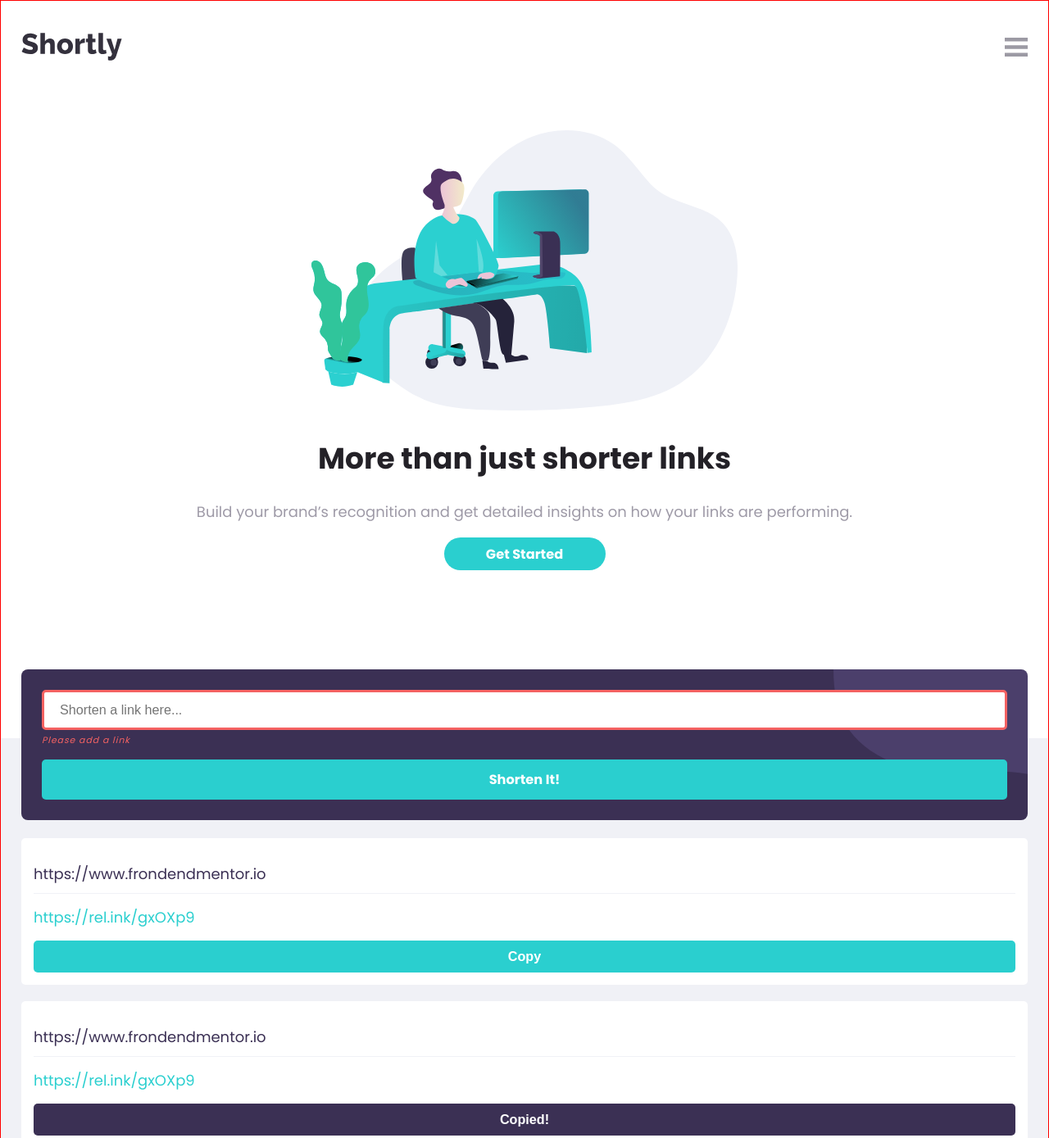
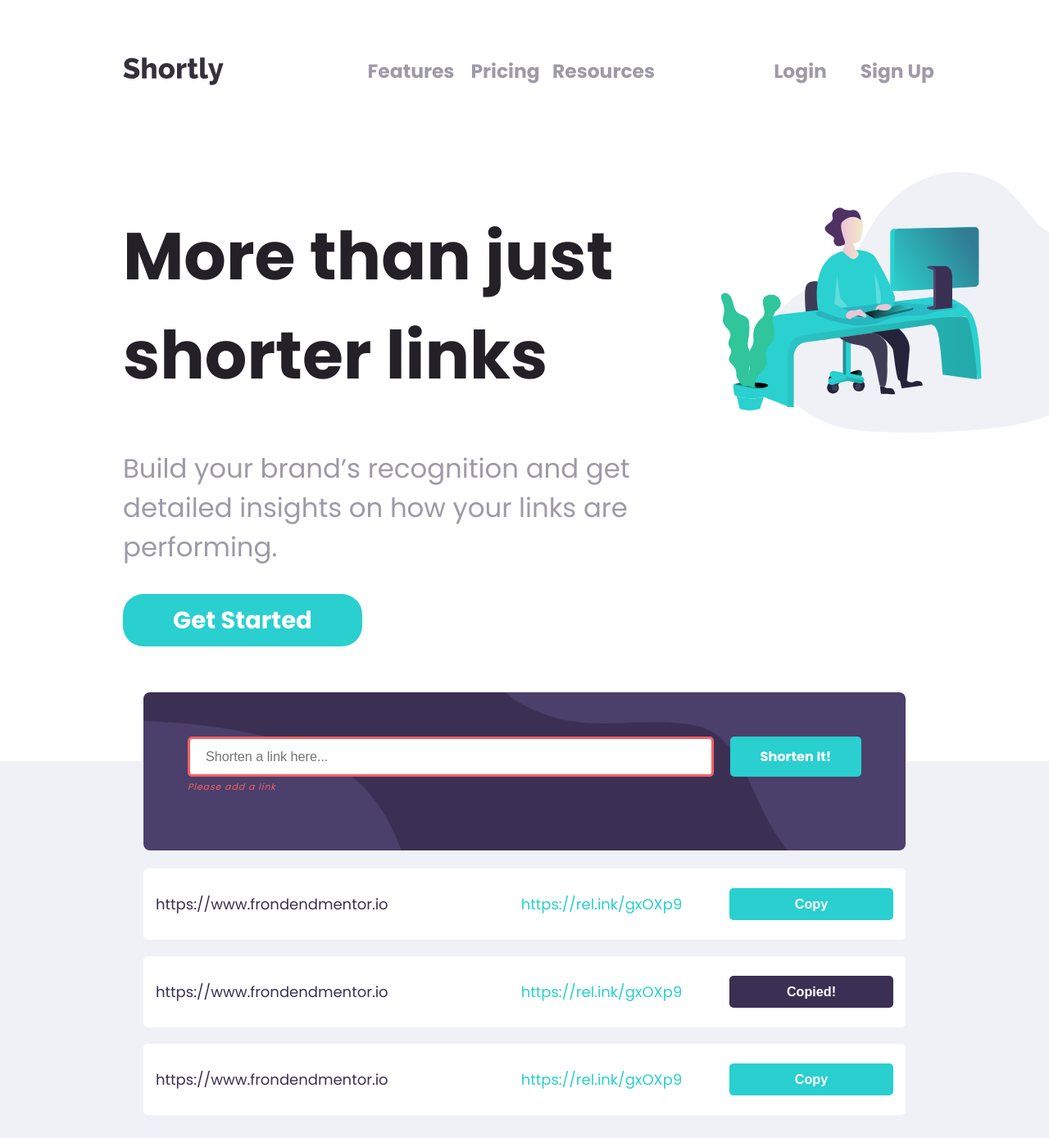
Before and after one commit to Takata21/Frontend-Mentor-Shortly-URL-shortening-API-Challenge, a plain HTML site: page index.html in a window 1280 px wide. Shown: the top 1389 px of the page at 82% size. Drawn offline with Linux system fonts and the light colour scheme.

Commit message:
desktop version done

```diff
--- a/index.html
+++ b/index.html
@@ -8,15 +8,16 @@
     <link rel="preconnect" href="https://fonts.gstatic.com">
     <link href="https://fonts.googleapis.com/css2?family=Poppins:wght@400;500;700&display=swap" rel="stylesheet">
     <link rel="stylesheet" href="./static/css/styles.css">
+    <!-- <link rel="stylesheet" href="./static/css/media.css"> -->
     <title>Frontend Mentor | Shortly URL shortening API Challenge</title>
 </head>
 
 <body>
     <input type="checkbox" class="checkbox" id="open">
-    <header class="header ">
-        <a class="header__logo " href="/"></a>
-        <label class="header__menu " for="open"></label>
+    <header class="header">
+        <a class="header__logo" href="/"></a>
         <div class="header__content">
+            <label class="header__menu" for="open"></label>
             <nav class="menu">
                 <ul class="menu__list">
                     <li class="menu__list-item"><a href="">Features</a></li>
@@ -30,17 +31,16 @@
             </nav>
         </div>
     </header>
+    <main class="main ">
+        <div class="hero ">
 
-    <main class="main">
-        <div class="hero ">
-            <div class="u-wrapper white">
             <img src="./static/images/illustration-working.svg" alt="" class="hero-img" width="100%" height="342px">
             <div class="hero__details">
                 <h1 class="hero-h1"> More than just shorter links</h1>
                 <p class="hero-description">Build your brand’s recognition and get detailed insights on how your links are performing. </p>
                 <a href="" class="u-btn" role="button">Get Started</a>
             </div>
-            </div>
+
         </div>
 
         <div class="u-wrapper">
@@ -55,20 +55,27 @@
             <div class="shortlinks">
                 <div class="newlink">
                     <a class="newlink-original" href="">https://www.frondendmentor.io</a>
+                    <div class="newlink-action">
                         <a class="newlink-short" href="">https://rel.ink/gxOXp9</a>
                         <button class="newlink-btn ">Copy</buttoncl>
+                    </div>
                 </div>
 
                 <div class="newlink">
                     <a class="newlink-original" href="">https://www.frondendmentor.io</a>
+                    <div class="newlink-action">
                     <a class="newlink-short" href="">https://rel.ink/gxOXp9</a>
+
                     <button class="newlink-btn copied">Copied!</buttoncl>
+                    </div>
                 </div>
 
                 <div class="newlink">
                     <a class="newlink-original" href="">https://www.frondendmentor.io</a>
+                    <div class="newlink-action">
                         <a class="newlink-short" href="">https://rel.ink/gxOXp9</a>
                         <button class="newlink-btn ">Copy</buttoncl>
+                        </div>
                 </div>
             </div>
         </div>
@@ -113,7 +120,7 @@
 
     </main>
 
-    <footer class="footer">
+    <footer class="footer ">
         <div class="footer-logo">
             <img src="./static/images/logo-white.svg" alt="">
         </div>
--- /dev/null
+++ b/static/css/header.css
@@ -0,0 +1,123 @@
+.header {
+    padding: 36px 25px 10px;
+    display: flex;
+    align-items: center;
+    justify-content: space-between;
+    position: sticky;
+    left: 0;
+    right: 0;
+    top: 0;
+    margin-bottom: 36px;
+    z-index: 998;
+    background: white;
+}
+
+.header .header__logo {
+    display: block;
+    background-image: url('../images/logo.svg');
+    background-position: center;
+    background-size: contain;
+    width: 123px;
+    height: 40px;
+    background-repeat: no-repeat;
+}
+
+.header .header__menu {
+    background-image: url('../images/icon-hamburger.svg');
+    background-position: center;
+    background-size: contain;
+    width: 28px;
+    height: 25px;
+    background-repeat: no-repeat;
+    cursor: pointer;
+}
+
+.header .header__content .header__menu {
+    background-image: url('../images/icon-hamburger.svg');
+    background-position: center;
+    background-size: contain;
+    width: 28px;
+    height: 25px;
+    background-repeat: no-repeat;
+    cursor: pointer;
+}
+
+.checkbox {
+    display: none;
+}
+
+.checkbox:checked~.header .header__content {
+    transform: translateY(0px);
+    visibility: visible;
+    opacity: 1;
+}
+
+.header__content {
+    position: absolute;
+    bottom: -415px;
+    background: var(--DarkViolet);
+    color: white;
+    left: 0;
+    right: 0;
+    text-align: center;
+    font-weight: 700;
+    font-size: .8em;
+    border-radius: 15px;
+    visibility: hidden;
+    transform: translateY(-150px);
+    transition: 0.5s transform, 0.3s opacity;
+    will-change: transform;
+    margin: 0 25px;
+    z-index: 999;
+}
+
+.header__content a {
+    text-decoration: none;
+    color: white;
+    width: 100%;
+    display: block;
+}
+
+.header__content .menu .menu__list,
+.header__content .menu .menu__login {
+    margin: 0;
+    padding: 0;
+}
+
+.header__content .menu .menu__list .menu__list-item:first-child {
+    padding-top: 47px;
+}
+
+.header__content .menu .menu__list .menu__list-item {
+    list-style: none;
+    padding-top: 38px;
+    cursor: pointer;
+}
+
+.header__content .menu .menu__login::before {
+    content: '';
+    display: block;
+    border-top: 1px solid var(--GrayishViolet);
+    width: 80%;
+    margin: auto;
+    margin-bottom: 35px;
+    margin-top: 35px;
+}
+
+.header__content .menu .menu__login {
+    list-style: none;
+}
+
+.header__content .menu .menu__login .menu__list-item {
+    cursor: pointer;
+}
+
+.header__content .menu .menu__login .menu__list-item:last-child {
+    margin: auto;
+    margin-top: 27px;
+    margin-bottom: 39px;
+    background: var(--Cyan);
+    width: 80%;
+    border-radius: 30px;
+    padding: 15px;
+}
--- a/static/css/styles.css
+++ b/static/css/styles.css
@@ -7,6 +7,10 @@
     --VeryDarkBlue: hsl(255, 11%, 22%);
     --VeryDarkViolet: hsl(260, 8%, 14%);
     --bg: #F0F1F6;
+}
+
+.checkbox {
+    display: none;
 }
 
 body {
@@ -34,17 +38,17 @@ body {
     background: white;
 }
 
+
+/*---------------Header Styles---------------*/
+
 .header {
     padding: 36px 25px 10px;
     display: flex;
     align-items: center;
     justify-content: space-between;
     position: sticky;
-    left: 0;
-    right: 0;
     top: 0;
-    margin-bottom: 36px;
-    z-index: 998;
+    z-index: 9999;
     background: white;
 }
 
@@ -58,7 +62,8 @@ body {
     background-repeat: no-repeat;
 }
 
-.header .header__menu {
+.header .header__content .header__menu {
+    display: block;
     background-image: url('../images/icon-hamburger.svg');
     background-position: center;
     background-size: contain;
@@ -68,31 +73,22 @@ body {
     cursor: pointer;
 }
 
-.checkbox {
-    display: none;
+.checkbox:checked~.header .header__content .menu {
+    visibility: visible;
 }
 
-.checkbox:checked~.header .header__content {
-    transform: translateY(0px);
-    visibility: visible;
-    opacity: 1;
-}
-
-.header__content {
+.header .header__content .menu {
+    visibility: hidden;
     position: absolute;
-    bottom: -415px;
+    left: 0;
+    right: 0;
+    bottom: -480px;
     background: var(--DarkViolet);
     color: white;
-    left: 0;
-    right: 0;
     text-align: center;
     font-weight: 700;
     font-size: .8em;
     border-radius: 15px;
-    visibility: hidden;
-    transform: translateY(-150px);
-    transition: 0.5s transform, 0.3s opacity;
-    will-change: transform;
     margin: 0 25px;
     z-index: 999;
 }
@@ -106,18 +102,30 @@ body {
 
 .header__content .menu .menu__list,
 .header__content .menu .menu__login {
-    margin: 0;
     padding: 0;
 }
 
-.header__content .menu .menu__list .menu__list-item:first-child {
-    padding-top: 47px;
+.header__content .menu .menu__list .menu__list-item,
+.header__content .menu .menu__login .menu__list-item {
+    list-style: none;
+    margin: auto;
+    margin-top: 18px;
+    cursor: pointer;
+    padding: 15px;
+    width: 80%;
 }
 
-.header__content .menu .menu__list .menu__list-item {
-    list-style: none;
-    padding-top: 38px;
-    cursor: pointer;
+.header__content .menu .menu__login .menu__list-item:hover {
+    background: var(--Cyan);
+    border-radius: 30px;
+}
+
+.header__content .menu .menu__list .menu__list-item:first-child {
+    margin-top: 47px;
+}
+
+.header__content .menu .menu__login .menu__list-item:last-child {
+    margin-bottom: 47px;
 }
 
 .header__content .menu .menu__login::before {
@@ -126,30 +134,8 @@ body {
     border-top: 1px solid var(--GrayishViolet);
     width: 80%;
     margin: auto;
-    margin-bottom: 35px;
     margin-top: 35px;
 }
-
-.header__content .menu .menu__login {
-    list-style: none;
-}
-
-.header__content .menu .menu__login .menu__list-item {
-    cursor: pointer;
-}
-
-.header__content .menu .menu__login .menu__list-item:last-child {
-    margin: auto;
-    margin-top: 27px;
-    margin-bottom: 39px;
-    background: var(--Cyan);
-    width: 80%;
-    border-radius: 30px;
-    padding: 15px;
-}
-
-
-/*------------------------------*/
 
 
 /*Hero Styles*/
@@ -160,6 +146,7 @@ body {
 .hero {
     /* border: 1px solid red; */
     text-align: center;
+    padding: 36px 25px;
     padding-bottom: 169px;
     background: white;
 }
@@ -191,6 +178,7 @@ body {
     display: flex;
     justify-content: center;
     align-items: center;
+    text-align: left;
 }
 
 .u-btn:hover {
@@ -214,7 +202,7 @@ body {
 }
 
 .link-form .url {
-    margin-bottom: 15px;
+    padding-bottom: 15px;
 }
 
 .link-form .url .error-message {
@@ -284,14 +272,14 @@ body {
     margin-top: 10px;
 }
 
-.shortlinks .newlink .newlink-short {
+.shortlinks .newlink .newlink-action .newlink-short {
     display: block;
     margin: 15px 0;
     text-decoration: none;
     color: var(--Cyan);
 }
 
-.shortlinks .newlink .newlink-btn {
+.shortlinks .newlink .newlink-action .newlink-btn {
     width: 100%;
     background: var(--Cyan);
     margin: auto;
@@ -319,9 +307,6 @@ body {
 .advanced-statistics {
     text-align: center;
 }
-
-
-/* .advanced-statistics-h3 {} */
 
 .advanced-statistics-description {
     color: var(--GrayishViolet);
@@ -383,6 +368,8 @@ body {
     padding: 53px 25px;
 }
 
+@media screen and (min-width: 720px) {}
+
 .footer-resources a,
 .footer-company a,
 .footer-features a {
@@ -427,7 +414,212 @@ body {
 }
 
 @media screen and (min-width: 720px) {
-    body {
-        border: 1px solid red;
+    .header {
+        position: initial;
+        padding: 36px 150px 10px;
+    }
+    .header .header__logo {
+        width: 123px;
+        height: 40px;
+    }
+    .header .header__content {
+        width: 70%;
+    }
+    .header .header__content .header__menu {
+        display: none;
+    }
+    .header .header__content .menu {
+        visibility: visible;
+        min-width: 710px;
+        position: initial;
+        background: white;
+        text-align: center;
+        font-weight: 700;
+        font-size: 1.3em;
+        border-radius: 0;
+        margin: 0;
+        display: grid;
+        grid-template-columns: 1fr 1fr;
+        justify-content: space-between;
+    }
+    .header__content a {
+        color: var(--GrayishViolet);
+    }
+    .header__content .menu .menu__list,
+    .header__content .menu .menu__login {
+        display: flex;
+        align-items: center;
+        justify-content: space-between;
+    }
+    .header__content .menu .menu__login a {
+        padding: 10px 0;
+    }
+    .header__content .menu .menu__list .menu__list-item,
+    .header__content .menu .menu__login .menu__list-item {
+        margin: 0;
+        padding: 0px;
+    }
+    .header__content .menu .menu__list .menu__list-item a:hover {
+        color: var(--VeryDarkBlue);
+    }
+    .header__content .menu .menu__login .menu__list-item a:hover {
+        background: var(--Cyan);
+        border-radius: 30px;
+        color: var(--bg);
+    }
+    .header__content .menu .menu__list .menu__list-item:first-child {
+        margin: 0px;
+    }
+    .header__content .menu .menu__login .menu__list-item:last-child {
+        margin: 0px;
+    }
+    .header__content .menu .menu__login::before {
+        visibility: hidden;
+    }
+    .hero {
+        display: grid;
+        grid-template-columns: 2fr 250px;
+        grid-template-areas: 'description image';
+        padding: 50px 150px 140px;
+        overflow: hidden;
+    }
+    .hero .hero-h1 {
+        font-size: 2.5em;
+    }
+    .hero .hero-img {
+        grid-area: image;
+    }
+    .hero .hero__details {
+        text-align: left;
+        grid-area: description;
+        font-size: 1.8em;
+    }
+    .u-btn {
+        width: 40%;
+        height: auto;
+        margin: 0;
+        font-weight: 700;
+        font-size: .9em;
+    }
+    .link-form {
+        margin-left: 150px;
+        margin-right: 150px;
+        display: grid;
+        grid-template-columns: 2fr .5fr;
+        gap: 20px;
+        padding: 54px;
+        background-image: url('../images/bg-shorten-desktop.svg');
+        background-size: cover;
+    }
+    /*------------------------------*/
+    .shortlinks {
+        margin: 22px 150px;
+    }
+    .shortlinks .newlink {
+        display: flex;
+        align-items: center;
+        justify-content: space-between;
+        gap: 18%;
+    }
+    .shortlinks .newlink .newlink-action {
+        display: grid;
+        grid-template-columns: 1fr 200px;
+        width: 70%;
+        justify-content: space-evenly;
+        align-items: center;
+    }
+    .shortlinks .newlink .newlink-original::after {
+        display: none;
+    }
+    .shortlinks .newlink .newlink-action .newlink-btn {
+        margin: 0;
+        padding: 10px 20px;
+    }
+    .shortlinks .newlink .newlink-action .newlink-btn:hover {
+        background: #9BE3E2;
+    }
+    .shortlinks .newlink .newlink-action .newlink-short:hover {
+        color: var(--DarkViolet);
+    }
+    .shortlinks .newlink .newlink-original:hover {
+        color: var(--Cyan)
+    }
+    /*--------------advanced-statistics styles----------------*/
+    .advanced-statistics {
+        width: 616px;
+        margin: auto;
+        font-size: 1.1em;
+    }
+    .advanced-statistics-h3 {
+        font-size: 2em;
+    }
+    /* -------------cards Styles----------------*/
+    .cards-statistics {
+        display: grid;
+        grid-template-columns: 1fr 1fr 1fr;
+        padding: 36px 150px;
+        gap: 30px;
+        margin-bottom: 200px;
+    }
+    .cards-statistics .card:nth-child(2) {
+        position: relative;
+        top: 40px;
+    }
+    .cards-statistics .card:nth-child(3) {
+        position: relative;
+        top: 80px;
+    }
+    .cards-statistics .card {
+        text-align: left;
+    }
+    .cards-statistics .card .card-img {
+        margin: 0;
+        margin-top: -120px;
+    }
+    /*--------------boost Styles----------------*/
+    .boost {
+        background-image: url('../images/bg-boost-desktop.svg');
+        background-position: center;
+        background-size: 100% 100%;
+    }
+    .u-btn.boost-btn {
+        width: 15%;
+        margin: auto;
+        padding: 19px 25px;
+    }
+    /*--------------footer styles----------------*/
+    .footer {
+        display: grid;
+        grid-template-columns: 1fr 1fr 1fr 1fr 1fr;
+        grid-template-rows: 1fr 30px;
+        grid-template-areas: "logo features resources company social""attribution attribution attribution attribution attribution";
+        row-gap: 30px;
+    }
+    .footer-logo {
+        grid-area: logo;
+    }
+    .footer-resources {
+        grid-area: resources;
+    }
+    .footer-company {
+        grid-area: company;
+    }
+    .footer-features {
+        grid-area: features;
+    }
+    .footer-social {
+        grid-area: social;
+        margin-top: 0;
+    }
+    .footer-attribution {
+        grid-area: attribution;
+    }
+    .footer-h3 {
+        margin-top: 0;
+    }
+    .footer-resources .footer-resources-link,
+    .footer-company .footer-company-link,
+    .footer-features .footer-features-link {
+        padding: 15px;
     }
 }
```
Also changed, not shown: src/js/app.js (added). Lines whose indentation alone changed are shown as unchanged.
